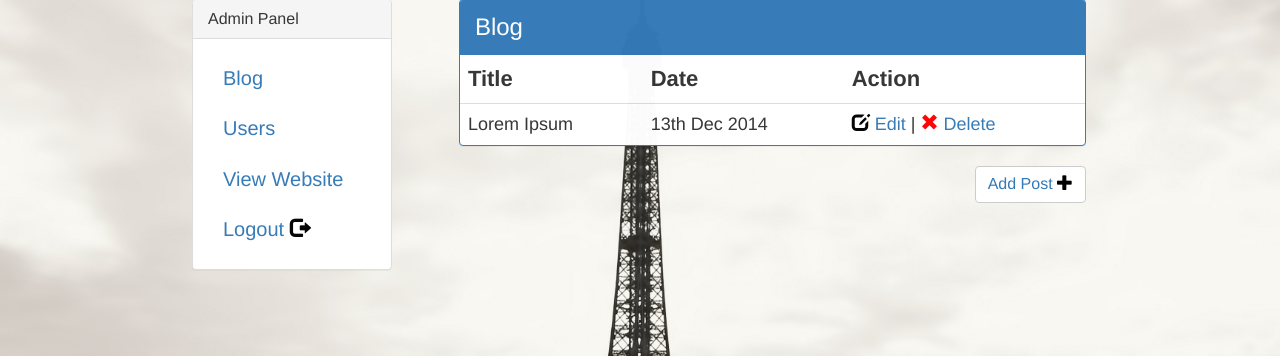
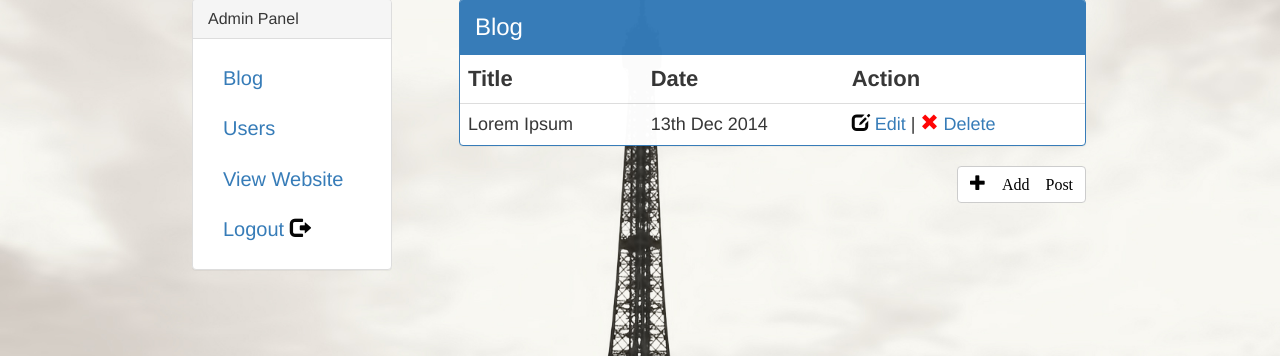
Before and after one commit to optodent/Team-Paris_PHP, a PHP site: page /admin/index.php in a window 1280 px wide. Shown: the part 69-425 px from the top of the page. Run offline with PHP 8.4, Linux system fonts and the light colour scheme; a user stored in the database is signed in; data comes from the database, SQL or seed files in the repository.

Commit message:
Update index.php

```diff
--- a/admin/index.php
+++ b/admin/index.php
@@ -102,7 +102,7 @@ if (isset($_GET['delpost'])) {
             </div>
 
             <button type="button" class="btn btn-default">
-                <a href='addpost.php' class="none">Add Post <span class="glyphicon glyphicon-plus"></span></a>
+                <a href='addpost.php' class="none"><span class="glyphicon glyphicon-plus"> Add Post</span></a>
             </button>
 
         </div>
```
